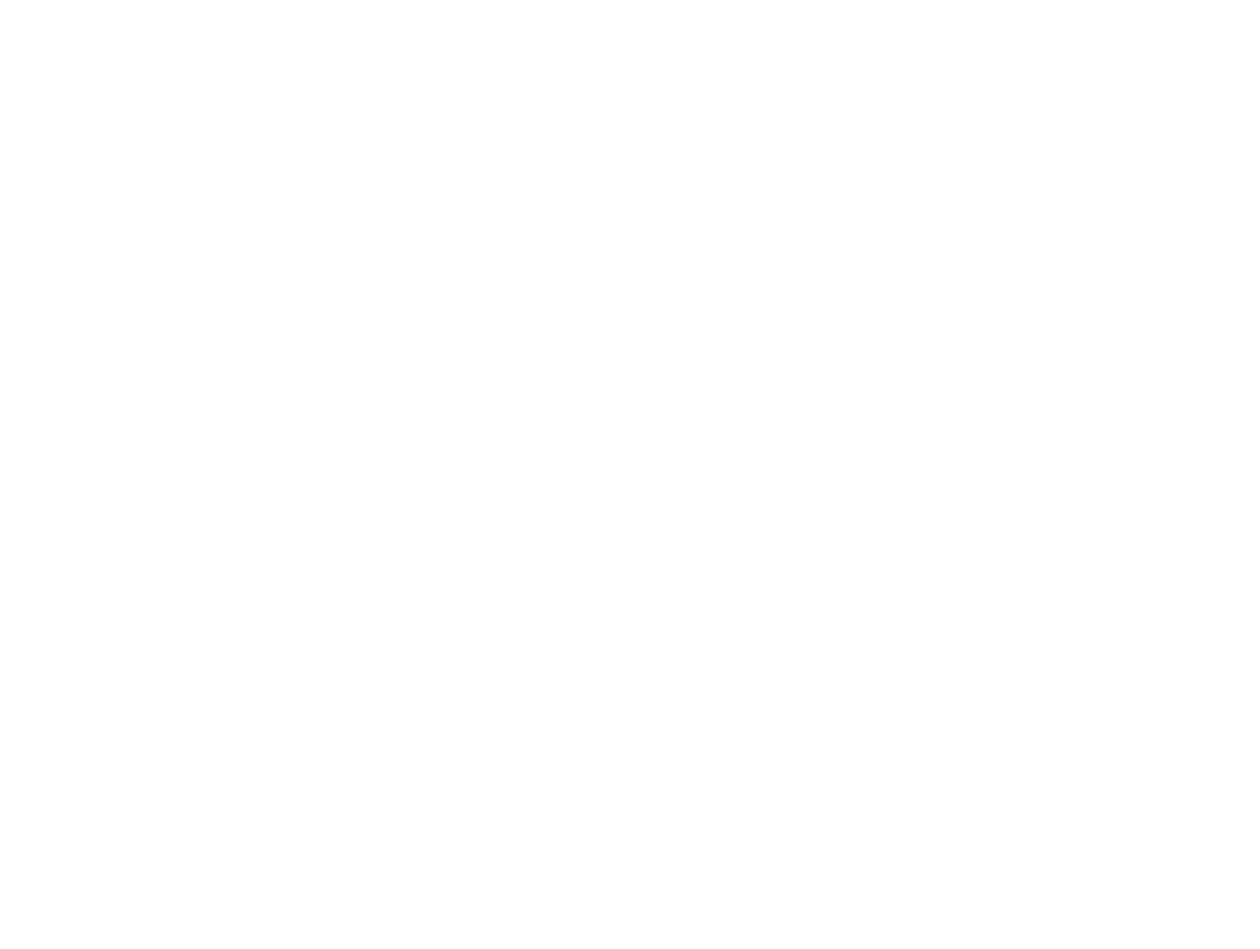
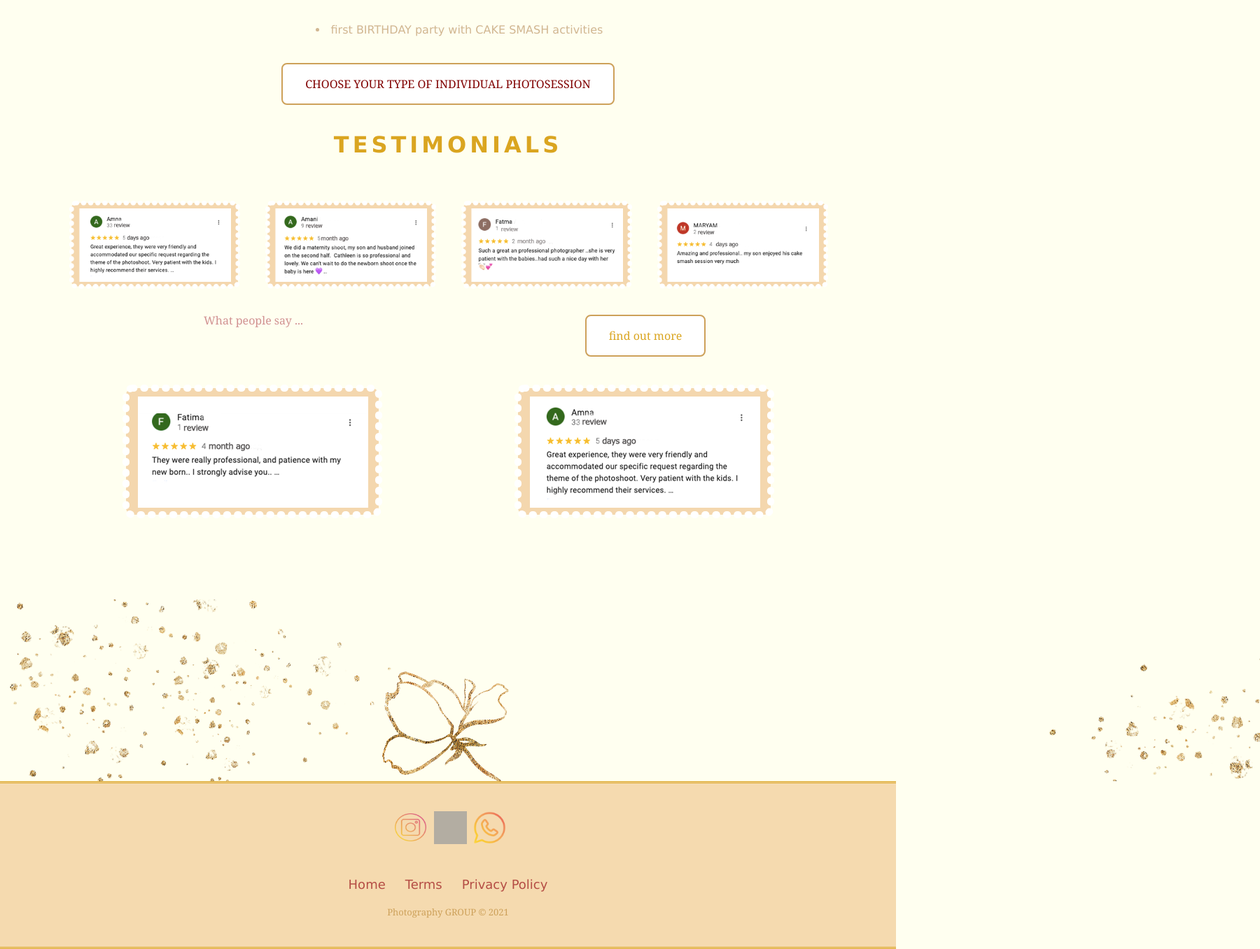
Before and after one commit to moh-almuslem/react_components, a React (Create React App) app: page / in a window 1280 px wide. Shown: the part 1107-2464 px from the top of the page at 70% size, 1800 px wide, since content can reach past the window. Before the commit the page ends 800 px from the top, so only its background shows below. Built offline with nearby package versions, Linux system fonts and the light colour scheme; grey boxes are pictures that could not be loaded.

Commit message:
Updated react components (Footer, Home, photosession, Hero, and index.css so that it matches the original landing page style

```diff
--- /dev/null
+++ b/src/BottomImg.js
@@ -0,0 +1,9 @@
+import bottom from "./image/bottom.png"
+function BottomImg(){
+    return(
+
+        <img src={bottom}/>
+    )
+}
+
+export default BottomImg;
--- a/src/Footer.js
+++ b/src/Footer.js
@@ -1,7 +1,9 @@
 import { Link } from 'react-router-dom';
 import { useState, useEffect } from 'react';
 import background from './image/bottom.png'
-
+import insta from "./image/insta.png"
+import snap from "./image/snap.png"
+import whats from "./image/whats.png"
 function Footer(props) {
 
 
@@ -25,21 +27,38 @@
 
     return (
 
-      <div style={{ backgroundImage: `url(${background})` }}>
+//       <div style={{ backgroundImage: `url(${background})` }}>
 
 
-        <div className="container">
-  <footer className="py-3 my-4">
-    <ul className="nav justify-content-center border-bottom pb-3 mb-3">
-      <li className="nav-item"><Link to="/" className={`nav-link ${state['/']}`}>Home</Link></li>
-      <li className="nav-item"><Link to="/photosession" className={`nav-link ${state['/photosession']}`}>Individual Photosession</Link></li>
-      <li className="nav-item"><Link to="/about" className={`nav-link ${state['/about']}`}>About</Link></li>
-      <li className="nav-item"><Link to="/contact" className={`nav-link ${state['/contact']}`}>Contact</Link></li>
-    </ul>
-    <p className="text-center text-muted">© 2021 Photography Group</p>
-  </footer>
+//         <div className="container">
+//   <footer className="py-3 my-4">
+//     <ul className="nav justify-content-center border-bottom pb-3 mb-3">
+//       <li className="nav-item"><Link to="/" className={`nav-link ${state['/']}`}>Home</Link></li>
+//       <li className="nav-item"><Link to="/photosession" className={`nav-link ${state['/photosession']}`}>Individual Photosession</Link></li>
+//       <li className="nav-item"><Link to="/about" className={`nav-link ${state['/about']}`}>About</Link></li>
+//       <li className="nav-item"><Link to="/contact" className={`nav-link ${state['/contact']}`}>Contact</Link></li>
+//     </ul>
+//     <p className="text-center text-muted">© 2021 Photography Group</p>
+//   </footer>
+// </div>
+
+<div className="footer-basic">
+    <footer>
+        <div className="social">
+        <Link to="/contact" className="nav_icon"><img src={insta} width="45px" height="40px"/></Link>
+        <Link to="/contact" className="nav_icon"><img src={snap} width="47px" height="47px"/></Link>
+        <Link to="/contact" className="nav_icon"><img src={whats} width="47px" height="47px"/></Link>
+        </div>
+        <br/>
+        <ul className="list-inline">
+            <li className="list-inline-item"><Link to="/">Home</Link></li>
+            <li className="list-inline-item"><Link to="#">Terms</Link></li>
+            <li className="list-inline-item"><Link to="#">Privacy Policy</Link></li>
+        </ul>
+        <p className="copyright">Photography GROUP © 2021</p>
+    </footer>
 </div>
-</div>
+// </div>
     )
 }
 export default Footer;
--- a/src/Hero.js
+++ b/src/Hero.js
@@ -1,34 +1,71 @@
+import { Link } from 'react-router-dom';
 import logo from './image/logo.png';
-import image from "./image/family.png"
+import t6 from "./image/t6.png"
+import t2 from "./image/t2.png"
+import t3 from "./image/t3.png"
+import t4 from "./image/t4.png"
+import t7 from "./image/t7.png"
+import pict from "./image/pict.png"
+import text from "./image/text.png"
+// import t6 from "./image/t6.png"
 function Hero(props) {
 
     return(
 
-  //       <div className="px-4 py-5 my-5 text-center">
-  //   <img src={logo} alt="logo" width="264" />
-  //   <h1 className="display-5 fw-bold">{props.title}</h1>
-  //   <div className="col-lg-6 mx-auto">
-  //     <p className="lead mb-4">{props.description}</p>
-  //     <div className="d-grid gap-2 d-sm-flex justify-content-sm-center">
-  //       <button type="button" className="btn btn-primary btn-lg px-4 gap-3">{props.btnLabelOne}</button>
-  //       <button type="button" className="btn btn-outline-secondary btn-lg px-4">{props.btnLabelTwo}</button>
-  //     </div>
-  //   </div>
-  // </div>
+
+  <div className="px-4 py-5 my-5 text-center">
+    <img src={logo} alt="logo" width="264" />
+    <br/>
+         <img src={pict} width="1200px"/>
+         <br/>
+
+    <h1 className="display-5 fw-bold">{props.title}</h1>
+    {/* <div className="col-lg-6 mx-auto"> */}
+      <img src={text} width="1080"/>
+      <br/>
+      <br/>
+      <ul>
+    <li>beauty of MATERNITY</li>
+    <li>first impressions with your NEWBORN</li>
+    <li>fabulous FAMILY portraits with siblings</li>
+    <li>first BIRTHDAY party with CAKE SMASH activities</li>
+</ul>
+<center><Link to="/photosession"><button class="button">CHOOSE YOUR TYPE OF INDIVIDUAL PHOTOSESSION</button></Link></center>
+      <div className="d-grid gap-2 d-sm-flex justify-content-sm-center">
+        {/* <button type="button" className="btn btn-primary btn-lg px-4 gap-3">{props.btnLabelOne}</button>
+        <button type="button" className="btn btn-outline-secondary btn-lg px-4">{props.btnLabelTwo}</button> */}
+      {/* </div> */}
+    </div>
+  <br/>
+
+    <div className='container'>
+    <h2><b>TESTIMONIALS</b></h2>
+    <br/>
+    <table className="review">
+      <tbody><tr>
+       <td><img src={t6} width="250px"/></td>
+       <td><img src={t2} width="250px"/></td>
+       <td><img src={t3}  width="250px"/></td>
+       <td><img src={t4} width="250px"/></td>
+      </tr>
+      <tr>
+      <td colspan="2"><center>What people say ...</center></td>
+
+      <td colspan="2"><Link to="https://www.google.com/maps/place"><button className="review">find out more</button></Link></td>
+      </tr>
+      <tr>
+      <td colspan="2"><img src={t7} /></td>
+      <td colspan="2"><img src={t6}/></td>
+      </tr>
+  </tbody></table>
+  </div>
+
+  </div>
 
 
 
-       <div className="px-4 py-5 my-5 text-center">
-    <img src={logo} alt="logo" width="264" />
-    <h1 className="display-5 fw-bold">{props.title}</h1>
-    <div className="col-lg-6 mx-auto">
-      <p className="lead mb-4">{props.description}</p>
-      <div className="d-grid gap-2 d-sm-flex justify-content-sm-center">
-        <button type="button" className="btn btn-primary btn-lg px-4 gap-3">{props.btnLabelOne}</button>
-        <button type="button" className="btn btn-outline-secondary btn-lg px-4">{props.btnLabelTwo}</button>
-      </div>
-    </div>
-  </div>
+
+
 
     )
 
--- a/src/LayoutRoute.js
+++ b/src/LayoutRoute.js
@@ -1,7 +1,9 @@
 import {Route} from 'react-router-dom';
 import NavBar from './NavBar.js'
 import Footer from './Footer.js'
+import BottomImg from './BottomImg.js';
 import React from 'react';
+
 
 
 function LayoutRoute(props) {
@@ -10,6 +12,7 @@
         <>
             <NavBar {...props}/>
                  <Route path={props.path} exact={props.exact} component={props.component}/>
+            <BottomImg/>
             <Footer {...props}/>
         </>
 
--- a/src/MainScreen.js
+++ b/src/MainScreen.js
@@ -10,9 +10,9 @@
           btnLabelOne="Homepage"
           btnLabelTwo="Know more"
           />
+    </div>
 
 
-    </div>
   );
 }
 
--- a/src/PhotosessionScreen.js
+++ b/src/PhotosessionScreen.js
@@ -3,13 +3,18 @@
 import newborn from "./image/newborn.png"
 import family from "./image/family.png"
 import milestone from "./image/milestone.png"
+import viewall from "./image/viewall.png"
+
 function PhotosessionScreen() {
 
 
 
     return(
 
-        <div className='container'>
+        <div className='container' style={{"margin-top": "5em", "max-width": "75em"}}>
+            <br/>
+            <img src={viewall} width="1440"/>
+            <br/>
             <table className="viewall" cellpading="0" cellspacing="0" border-radius="8px" >
                     <tbody>
                         <tr>
@@ -17,7 +22,7 @@
                                 <h3>MATERNITY PHOTOSHOOT</h3>
                                     <p>Text block ready for your content. Text block ready for your content</p>
                                 <br/>
-                                <Link to="/"><button className="btn btn-primary">find out more</button></Link>
+                                <Link to="/"><button className="review">find out more</button></Link>
                             </td>
                             <td>
                                 <img src={maternity} width={512}/>
@@ -31,14 +36,14 @@
                                 <h3>NEWBORN PHOTOSHOOT</h3>
                                     <p>Text block ready for your content. Text block ready for your content</p>
                             <br/>
-                                <Link to="/"><button className="btn btn-primary">find out more</button></Link>
+                                <Link to="/"><button className="review">find out more</button></Link>
                             </td>
                         </tr>
                         <tr>
                             <td>
                                 <h3>FAMILY PHOTO SHOOT</h3>
                                 <p>Text block ready for your content. Text block ready for your content</p>
-                                <br/><Link to="/"><button className="btn btn-primary">find out more</button></Link>
+                                <br/><Link to="/"><button className="review">find out more</button></Link>
                             </td>
                             <td>
                                 <img src={family} width={512}/>
@@ -53,7 +58,7 @@
                                 <h3>CAKESMASH PHOTOSHOOT</h3>
                                 <p>Text block ready for your content. Text block ready for your content</p>
                                 <br/>
-                                <Link to="/"><button className="btn btn-primary">find out more</button></Link>
+                                <Link to="/"><button className="review">find out more</button></Link>
                             </td>
                         </tr>
                 </tbody>
--- a/src/index.css
+++ b/src/index.css
@@ -5,8 +5,16 @@
     sans-serif;
   -webkit-font-smoothing: antialiased;
   -moz-osx-font-smoothing: grayscale;
+  background-color:ivory;
+
+  padding: 0; margin: 0;
+  background: ivory url(./image/golddots.png) top  repeat-x;
+    font-family: "Cera Pro", Georgia, Serif; width:100%
+
+
 
 }
+
 
 code {
   font-family: source-code-pro, Menlo, Monaco, Consolas, 'Courier New',
@@ -18,7 +26,7 @@
 
   transition: all 0.2s;
   padding: 0px;
-  border-radius: 20px;
+  border-radius: 8px;
 
 }
 
@@ -33,7 +41,8 @@
   color: blueviolet;
   text-decoration: underline;
   transform: scale(1.2);
-  border-radius: 20px;
+  border-radius: 8px;
+  transition: all 1.5s;
 }
 
 .login:hover {
@@ -45,17 +54,152 @@
 }
 
 .nav-pills .nav-link.active {
-  background-color:rgb(192, 130, 216);
-  border-radius: 20px;
+  background-color:#d1b691;
+  border-radius: 8px;
 }
 
-/* .logo{
-
-  /* position: absolute; */
-    /* left: 50%; */
-    /* margin-left: auto;
-    /* display: block; */
-    /* position:static; */
 
 
-/* }// */
+
+/* Font-family: Verdana, Cera Pro, Grayscale-signature. Цвета: #BB9253, #D09747, #FFFBF5, #740930, #840B57, #620138
+text-color: # BB9253 */
+
+
+.bg {top:0; width:1000px;height: 100%;background-color: white; display:block;
+  margin-left: auto; margin-right: auto; margin-top: 50px; box-shadow: 5px 5px 5px #f5daaf; }
+h1, h2, h3, h4, h5, h6 {font-family:Verdana, Tahoma, sans-serif; letter-spacing: 5px;color: goldenrod; text-align: center; padding: 10px; font-style:normal;}
+ul { list-style-type: disc;list-style-position: inside;text-align: center;}
+ul li {color: #d1b691; size: 60px; font-family: Verdana, Geneva, Tahoma, sans-serif; padding:15px; margin:0px; }
+
+.w3-image{max-width:100%;height:500px}
+.navbar{position:fixed;z-index:1; float:left; background-color:white; font-size:12px;width:100%; color:goldenrod; border-style:double; border-left:hidden; border-right:hidden}
+.nav_bar {padding:10px;display:block;}
+.nav_button {display:inline-block;padding:8px 16px;vertical-align:top;overflow:hidden;background-color:inherit;text-align:center;cursor:pointer;white-space:nowrap;}
+.nav_buttonlogo {display:inline-block;padding:0;vertical-align:top;overflow:hidden;text-decoration:none;color:goldenrod;text-align:left;cursor:pointer;white-space:nowrap;}
+/* .nav_icon{display:inline-block;padding:8px 6px;vertical-align:top;overflow:hidden;text-decoration:none;color:goldenrod;color:inherit;background-color:inherit;text-align:center;cursor:pointer;white-space:nowrap;} */
+.nav_small {float:right;display: block; }
+.nav_small a:link {color: grey;}
+.nav_small a:visited {color: grey}
+.nav_small a:hover {color: black}
+.nav_small a:active {color: #d1b691;}
+.bg table {width :300 px; text-align: center; margin: auto; padding: 0; color: #d1b691;}
+.bg th, td {padding: 15px;text-align:center;border: 2px solid #d1b691; border-radius:8px;}
+.color {background-color:#d1b691; color:white;}
+.economy{background-color:#fcf8df; color:#94846a;}
+.business{background-color:#f5daaf; color:#94846a;}
+.business_{background-color:#cda15a; color:#674c21;}
+.bg img {display: block;margin-left: auto;margin-right: auto; overflow: hidden; width: 100% ;}
+.button {
+background-color: white;
+color: maroon;
+border: 2px solid #cda15a; border-radius:8px; padding: 16px 32px;text-align: center;text-decoration: none;display: inline-block;font-size: 16px;margin: 4px 2px;transition-duration: 0.4s;cursor: pointer;}
+
+.button:hover {
+background-color:#740930;
+color: white;
+}
+button.review {
+background-color: white;
+color: goldenrod;
+border: 2px solid #cda15a; border-radius:8px; padding: 16px 32px;text-align: center;text-decoration: none;display: inline-block;font-size: 16px;margin: 4px 2px;transition-duration: 0.4s;cursor: pointer;}
+
+button.review:hover {
+background-color:#d1b691;
+color: white;
+}
+
+table.review {text-align: top; margin: o; padding: 0; color: #d19191; background-color: ivory;}
+table.review th, td {width:200px;padding:0;text-align:center; border:0;}
+
+table.viewall  {width :700px; text-align: top center; margin:auto; padding:10px; border: 2px solid #d1b691; border-radius:8px; color: #d1b691;}
+table.viewall th, td {padding: 15px;text-align:center;vertical-align:top;}
+
+.shadow {
+box-shadow: 0 0 0 1px #ccc,
+0 -20px 15px -5px #FBC16A,
+20px 0 15px -5px #cda15a,
+0 20px 15px -5px #cda15a,
+-20px 0 15px -5px #F4F171;
+}
+.shadow:hover {
+box-shadow: 0 0 0 1px #ccc,
+0 -20px 10px -5px white,
+20px 0 10px -5px #FBC16A,
+0 20px 10px -5px #F4F171,
+-20px 0 10px -5px white;
+-webkit-transition: all 0.5s ease;
+-moz-transition: all 0.5s ease;
+transition: all 0.5s ease;
+}
+
+
+.footer-basic {
+padding:40px 0;
+background-color:#f5daaf;
+color:#4b4c4d;
+color:goldenrod; border-style:double; border-left:hidden; border-right:hidden;}
+
+.footer-basic ul {
+padding:0;
+list-style:none;
+text-align:center;
+font-size:18px;
+line-height:1.6;
+margin-bottom:0;
+}
+
+.footer-basic li {
+padding:0 10px;
+}
+
+.footer-basic ul a {
+color:inherit;
+text-decoration:none;
+opacity:0.8;
+}
+
+.footer-basic ul a:hover {
+opacity:1;
+}
+
+.footer-basic .social {
+text-align:center;
+padding-bottom:25px;
+}
+
+.footer-basic .social > a {
+font-size:24px;
+width:40px;
+height:40px;
+line-height:40px;
+display:inline-block;
+text-align:center;
+margin:0 8px;
+color:inherit;
+opacity:0.75;
+}
+
+.footer-basic .social > a:hover {
+opacity:0.9;
+}
+
+.list-inline { color:white;
+padding-left: 0;
+list-style: none;
+}
+
+.list-inline-item { color:brown;
+display: inline-block;
+}
+
+.list-inline-item:not(:last-child) {
+margin-right: 0.5rem;
+}
+.social img {padding: 0; margin: 0;}
+
+.footer-basic .copyright {
+margin-top:15px;
+text-align:center;
+font-size:13px;
+color: #cda15a;
+margin-bottom:0;}
```
Also changed, not shown: src/NavBar.js (+4 -3 lines).
